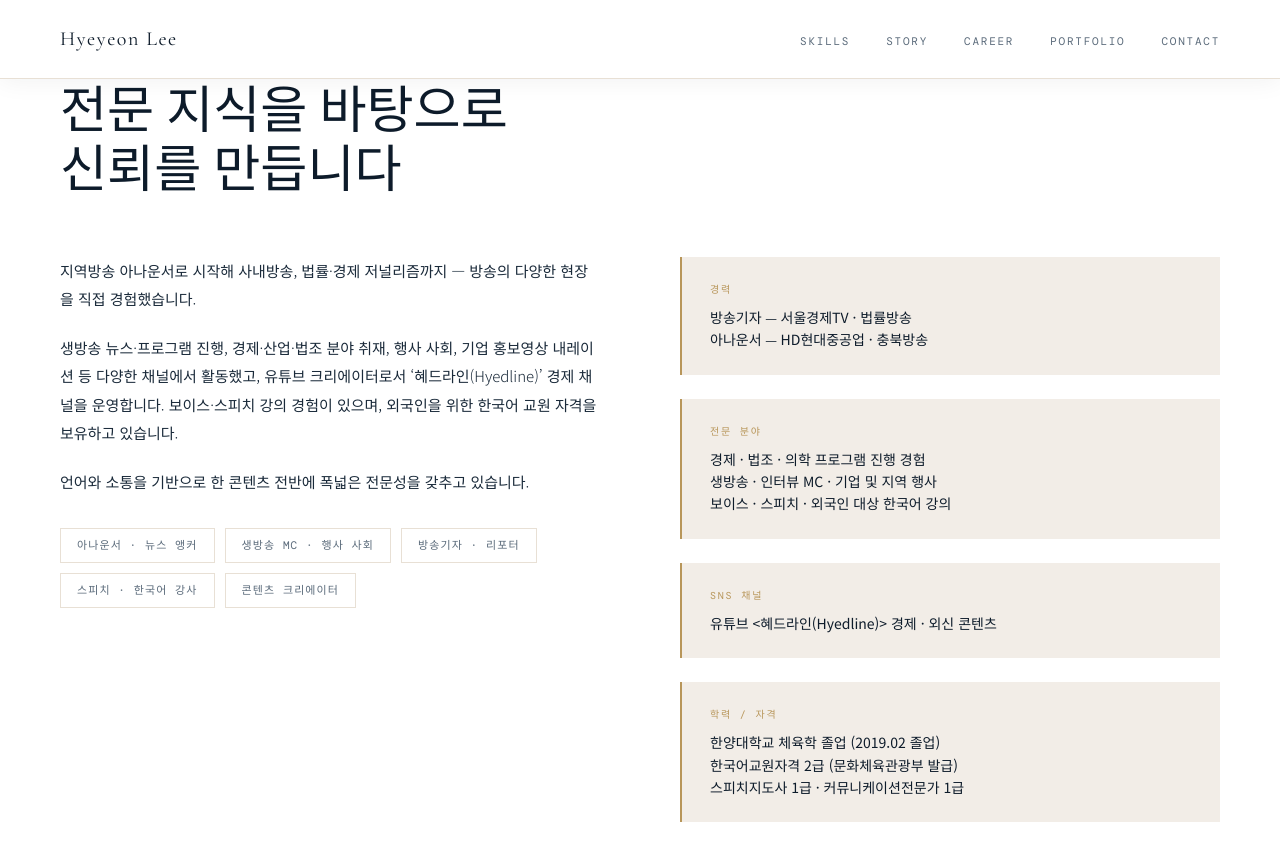
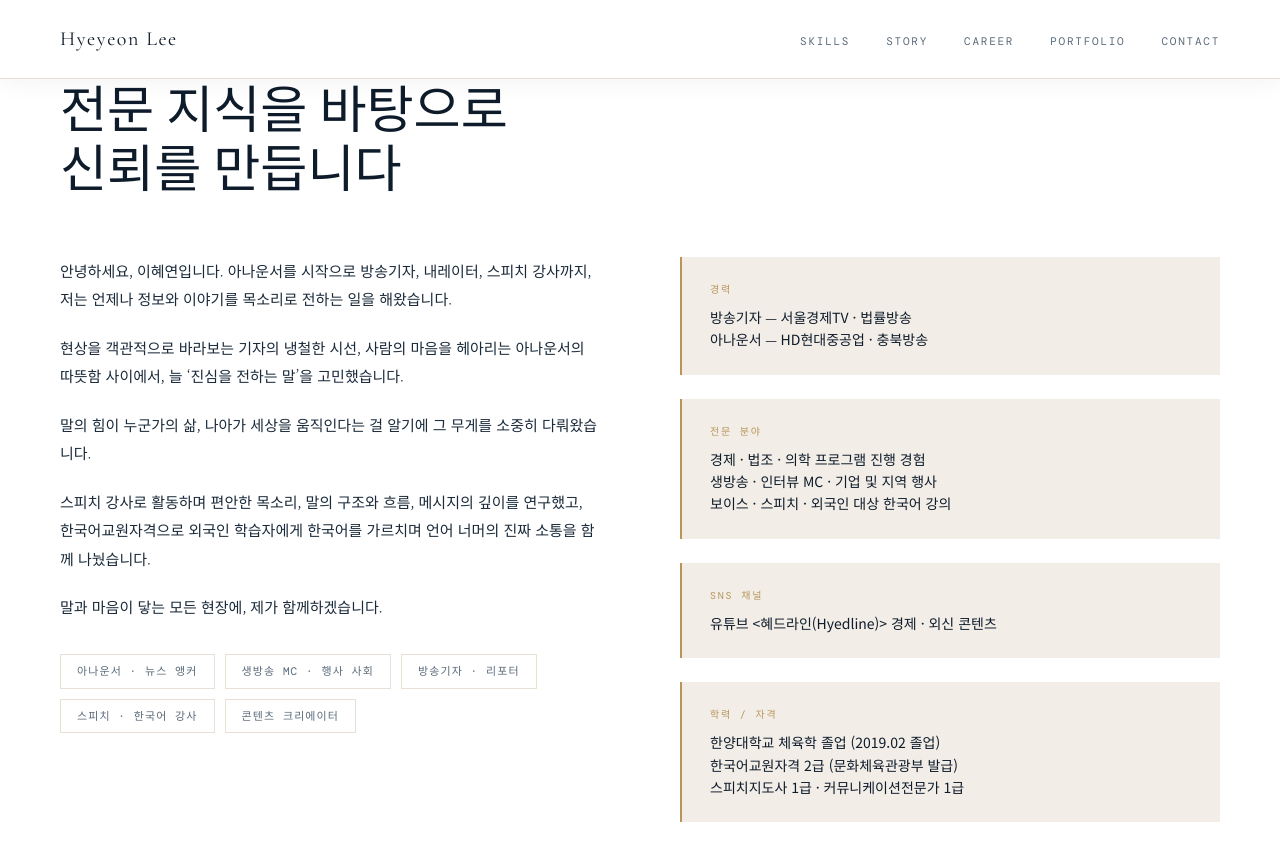
Before and after one commit to annhylee/annhylee.github.io, a Jekyll site: the page built from index.md, in a window 1280 px wide and 900 px high, scrolled down 1717 px. Shown: the top 861 px of the window. Built offline with Jekyll 4.4.1, drawn with Linux system fonts in a browser that asks for light colours; some web fonts are replaced.

Commit message:
Update index.md

```diff
--- a/index.md
+++ b/index.md
@@ -2,8 +2,18 @@
 layout: default
 title: 이혜연 — 아나운서·앵커·MC·리포터
 ---
-지역방송 아나운서로 시작해 사내방송, 법률·경제 저널리즘까지 — 방송의 다양한 현장을 직접 경험했습니다.
+안녕하세요, 이혜연입니다.
+아나운서를 시작으로 방송기자, 내레이터, 스피치 강사까지,
+저는 언제나 정보와 이야기를 목소리로 전하는 일을 해왔습니다.
 
-생방송 뉴스·프로그램 진행, 경제·산업·법조 분야 취재, 행사 사회, 기업 홍보영상 내레이션 등 다양한 채널에서 활동했고, 유튜브 크리에이터로서 '혜드라인(Hyedline)' 경제 채널을 운영합니다. 보이스·스피치 강의 경험이 있으며, 외국인을 위한 한국어 교원 자격을 보유하고 있습니다.
+현상을 객관적으로 바라보는 기자의 냉철한 시선,
+사람의 마음을 헤아리는 아나운서의 따뜻함 사이에서,
+늘 ‘진심을 전하는 말’을 고민했습니다.
 
-언어와 소통을 기반으로 한 콘텐츠 전반에 폭넓은 전문성을 갖추고 있습니다.
+말의 힘이 누군가의 삶, 나아가 세상을 움직인다는 걸 알기에
+그 무게를 소중히 다뤄왔습니다.
+
+스피치 강사로 활동하며 편안한 목소리, 말의 구조와 흐름, 메시지의 깊이를 연구했고,
+한국어교원자격으로 외국인 학습자에게 한국어를 가르치며 언어 너머의 진짜 소통을 함께 나눴습니다.
+
+말과 마음이 닿는 모든 현장에, 제가 함께하겠습니다.
```
